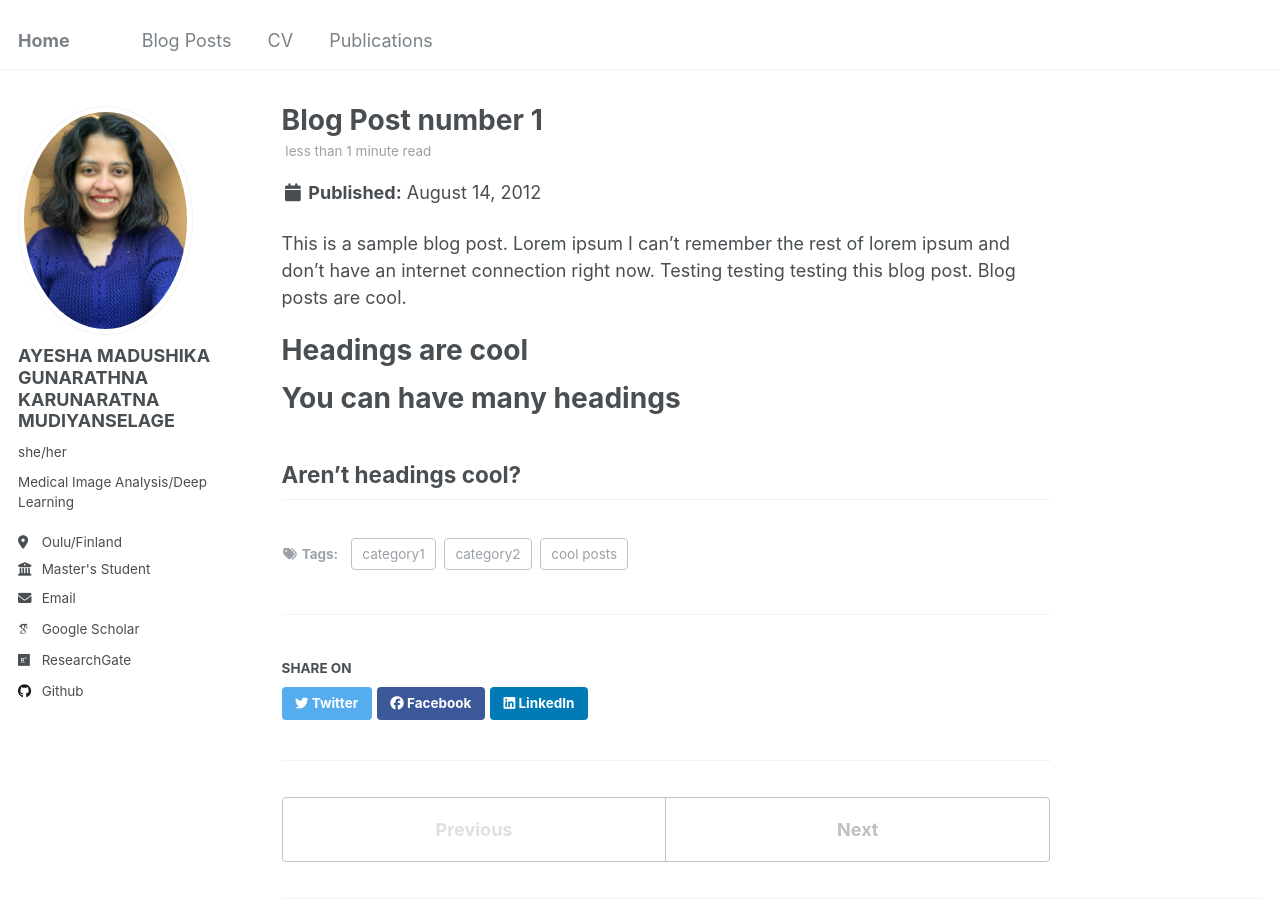
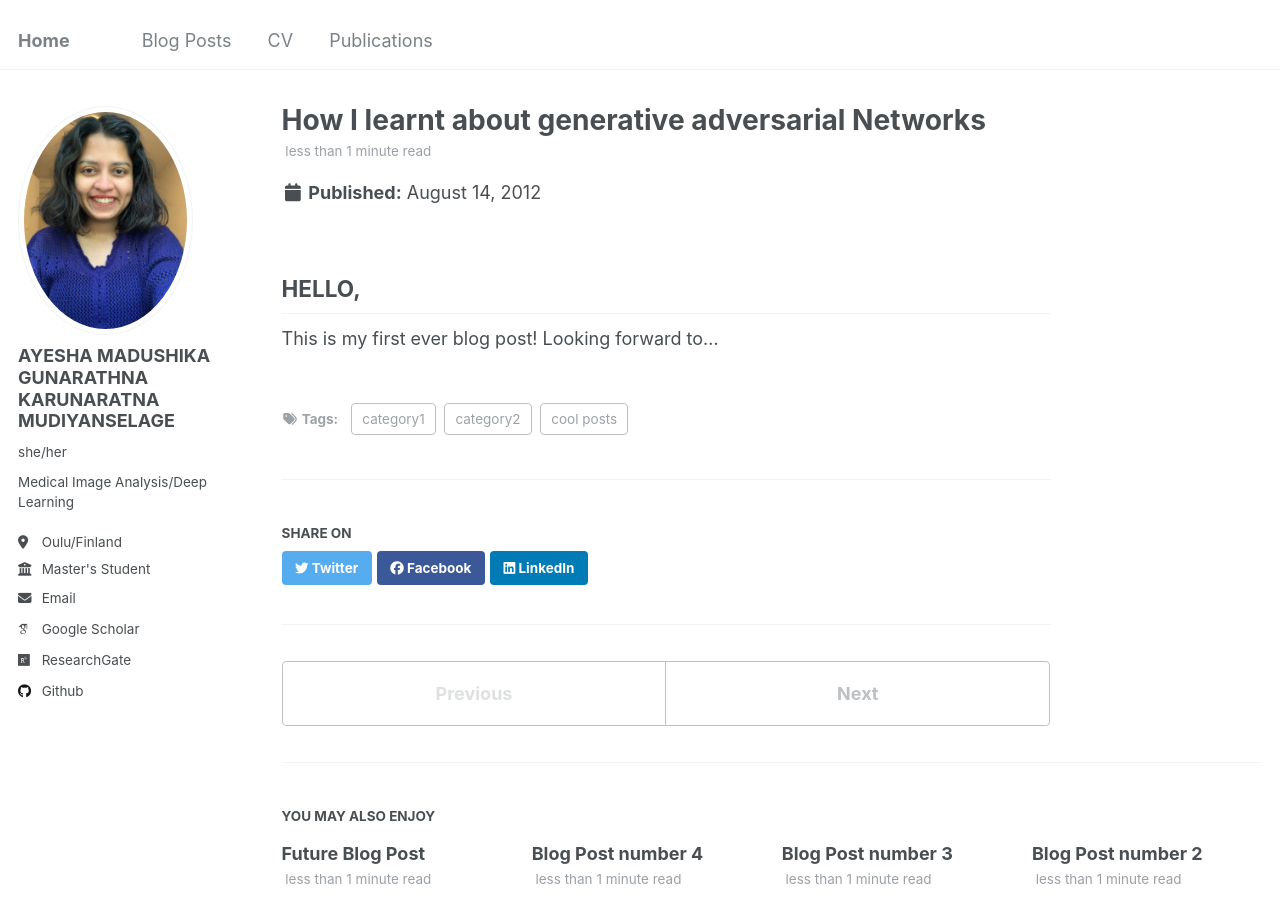
Before and after one commit to ayeshagunarathne/ayeshagunarathne.github.io, a Jekyll site: the page built from _posts/2012-08-14-blog-post-1.md, in a window 1280 px wide and 900 px high. Built offline with Jekyll 4.4.1, drawn with Linux system fonts in a browser that asks for light colours; some web fonts are replaced.

Commit message:
Update 2012-08-14-blog-post-1.md

```diff
--- a/_posts/2012-08-14-blog-post-1.md
+++ b/_posts/2012-08-14-blog-post-1.md
@@ -1,5 +1,5 @@
 ---
-title: 'Blog Post number 1'
+title: 'How I learnt about generative adversarial Networks'
 date: 2012-08-14
 permalink: /posts/2012/08/blog-post-1/
 tags:
@@ -8,13 +8,8 @@
   - category2
 ---
 
-This is a sample blog post. Lorem ipsum I can't remember the rest of lorem ipsum and don't have an internet connection right now. Testing testing testing this blog post. Blog posts are cool.
 
-Headings are cool
-======
-
-You can have many headings
-======
-
-Aren't headings cool?
+HELLO,
 ------
+This is my first ever blog post!
+Looking forward to...
```
